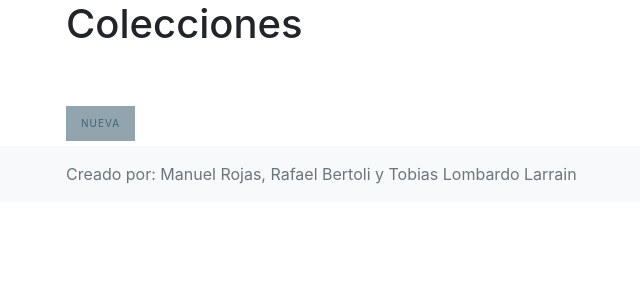
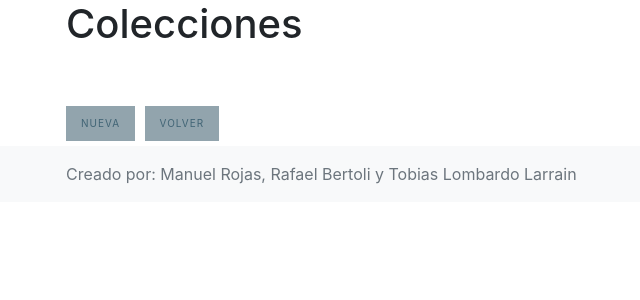
Before and after one commit to mugen-2/DSSD, a Flask app: page /colecciones in a window 1280 px wide. Shown: the top 300 px of the page, without its empty margins (19-659 px from the left). Run offline with Flask 2, Linux system fonts and the light colour scheme; some libraries are stand-ins or nearby versions.

Commit message:
volver index colecciones

```diff
--- a/app/__init__.py
+++ b/app/__init__.py
@@ -66,7 +66,6 @@ def create_app(environment="development"):
     # Rutas Usuarios
 
     # Rutas Collecion
-
     app.add_url_rule("/colecciones", "collection_index", collection.index)
     app.add_url_rule("/colecciones", "collection_create", collection.create, methods=["POST"])
     app.add_url_rule("/colecciones/nuevo", "collection_new", collection.new)
--- a/app/templates/collection/index.html
+++ b/app/templates/collection/index.html
@@ -8,4 +8,6 @@
 {% block content %}
   <h1>Colecciones</h1>
   <a href="{{ url_for('collection_new') }}" class="link">Nueva</a>
+
+  <a href="{{ url_for('home') }}" class="link">Volver</a>
 {% endblock %}
```
